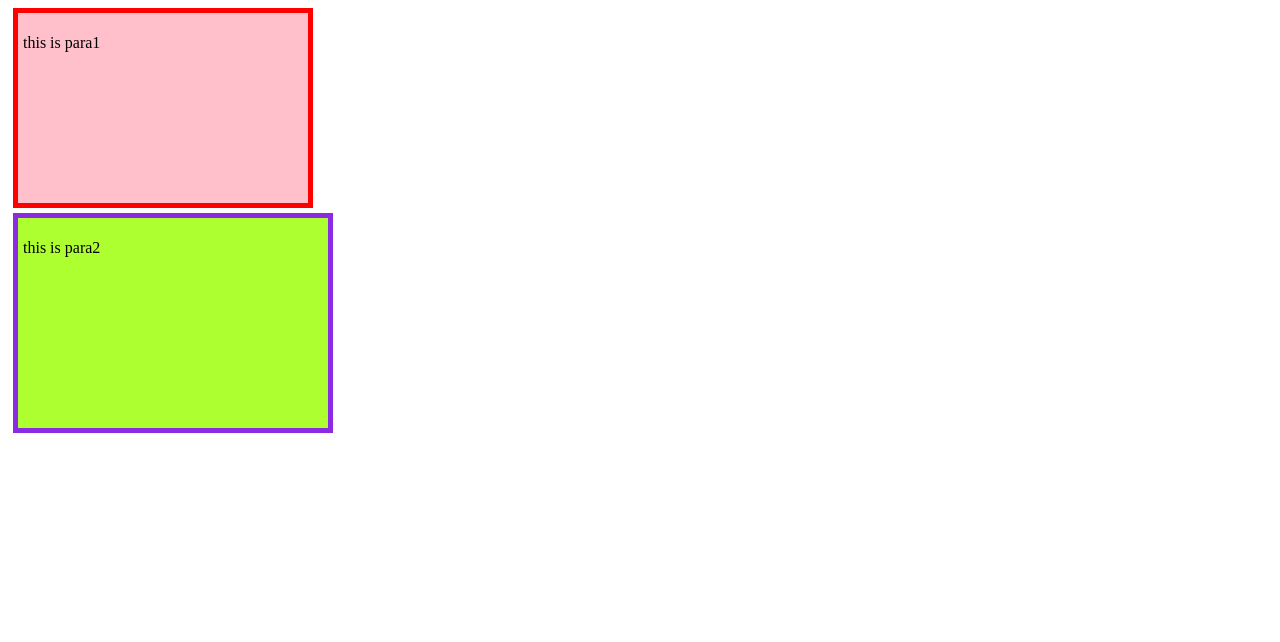
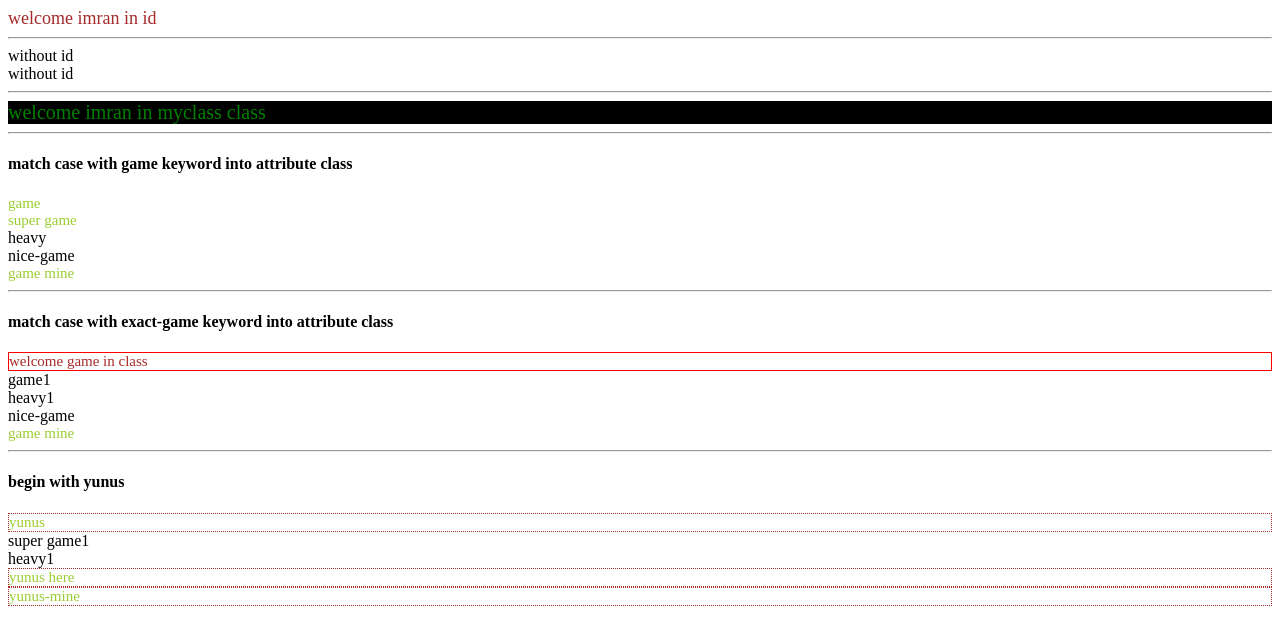
Before and after one commit to imranworkspace/css_practice, a React (Create React App) app: page / in a window 1280 px wide. Shown: the top 642 px of the page. Built offline with nearby package versions, Linux system fonts and the light colour scheme.

Commit message:
attribute selector - id and class

```diff
--- a/src/App.js
+++ b/src/App.js
@@ -1,5 +1,6 @@
 import React from 'react'
-import Boxsizing from './Boxsizing'
+import AttributeSelector from './AttributeSelector'
+// import Boxsizing from './Boxsizing'
 // import Transition from './Transition'
 // import Outline from './Outline'
 // import Columns from './Columns'
@@ -35,7 +36,9 @@ const App = () => {
       {/* <Transition /> */}
       {/* <Outline /> */}
       {/* <Columns /> */}
-      <Boxsizing />
+      {/* <Boxsizing /> */}
+
+      <AttributeSelector />
     </React.Fragment>
   )
 }
--- /dev/null
+++ b/src/AttributeSelector.js
@@ -0,0 +1,39 @@
+import React from 'react'
+import './mycss/attribute.css'
+const AttributeSelector = () => {
+  return (
+    <div>
+      <div id='myid'>welcome imran in id</div>
+      <hr></hr>
+      <div>without id</div>
+      <div>without id</div>
+      <hr></hr>
+      <div className='myclass'>welcome imran in myclass class</div>
+      <hr></hr>
+      <h4> match case with game keyword into attribute class</h4>
+      <div className='game'>game</div>
+      <div className='super game'>super game</div>
+      <div className='heavy'>heavy</div>
+      <div className='nice-game'>nice-game</div>
+      <div className='game mine'>game mine</div>
+
+      <hr></hr>
+      <h4> match case with exact-game keyword into attribute class</h4>
+      <div className='game1'>welcome game in class</div>
+      <div className='super game1'>game1</div>
+      <div className='heavy1'>heavy1</div>
+      <div className='nice-game'>nice-game</div>
+      <div className='game mine'>game mine</div>
+
+      <hr></hr>
+      <h4>begin with yunus</h4>
+      <div className='yunus'>yunus</div>
+      <div className='super game1'>super game1</div>
+      <div className='heavy1'>heavy1</div>
+      <div className='yunus here'>yunus here</div>
+      <div className='yunus-mine'>yunus-mine</div>
+    </div>
+  )
+}
+
+export default AttributeSelector
--- /dev/null
+++ b/src/mycss/attribute.css
@@ -0,0 +1,44 @@
+div[id='myid']{
+    color: brown;
+    font-size: 18px;
+}
+
+div[class ~="myclass"]{
+    color: green;
+    font-size: 20px;
+    background-color: black;
+
+}
+
+/* div[id]{
+    color: brown;
+    background-color: purple;
+    font-size: 19px;
+}
+ */
+
+
+
+ /* match case with game keyword into class using attribute */
+
+ div[class~='game']{
+    color: yellowgreen;
+    text-decoration: dashed;
+    font-size: 15px;
+ }
+
+/* match case with exact-game keyword into class using attribute */
+ div[class|='game1']{
+    border: 1px solid red;
+    color: brown;
+    font-size: 15px;
+ }
+
+ /* begin with game1 */
+
+ div[class^='yunus']{
+    border: 1px dotted brown;
+    color: yellowgreen;
+    text-decoration: dashed;
+    font-size: 15px;
+ }
```
